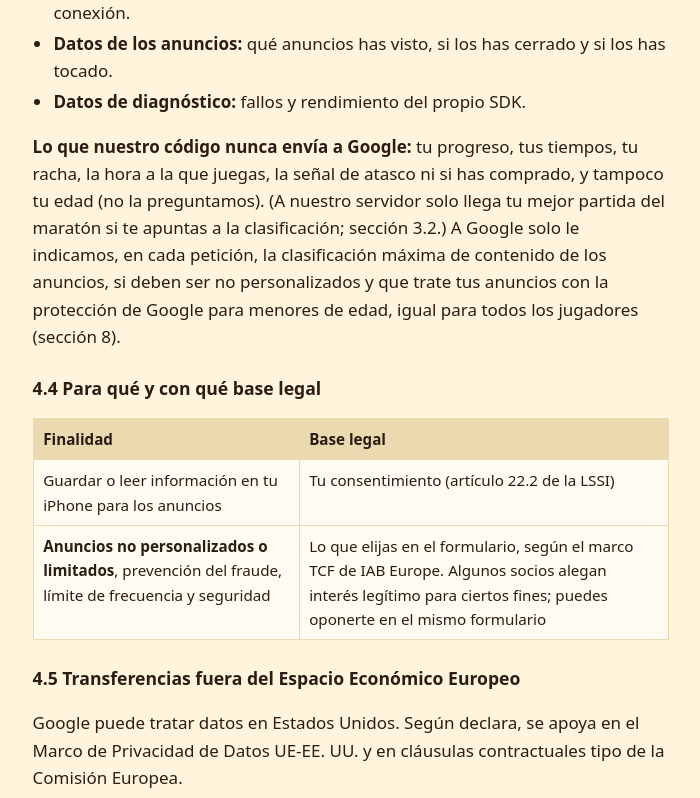
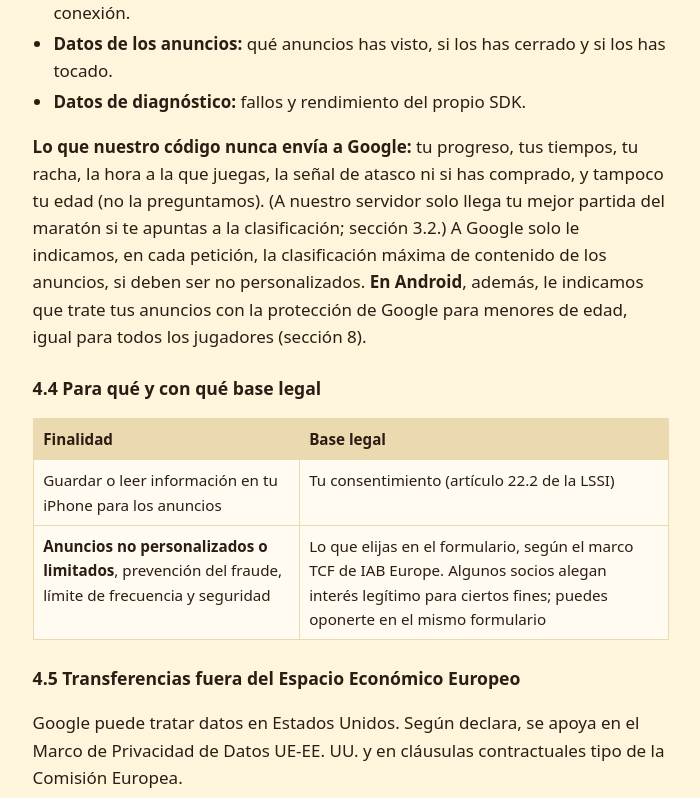
Before and after one commit to vsricardo97-ux/mosaico-web, a plain HTML site: page web/primera-linea/privacidad/index.html in a window 1280 px wide. Shown: the part 8022-8820 px from the top of the page, without its empty margins (289-989 px from the left). Drawn offline with Linux system fonts and the light colour scheme.

Commit message:
Política de Primera Línea: la señal de menores se limita a Android (iPhone aún no la manda)
Co-Authored-By: Claude Sonnet 5.5 <noreply@anthropic.com>
Claude-Session: https://claude.ai/code/session_01UbhEJmuHQrHn5apkTDSA7A

```diff
--- a/web/primera-linea/privacidad/index.html
+++ b/web/primera-linea/privacidad/index.html
@@ -173,7 +173,7 @@
     <li><strong>Datos de los anuncios:</strong> qué anuncios has visto, si los has cerrado y si los has tocado.</li>
     <li><strong>Datos de diagnóstico:</strong> fallos y rendimiento del propio SDK.</li>
   </ul>
-  <p><strong>Lo que nuestro código nunca envía a Google:</strong> tu progreso, tus tiempos, tu racha, la hora a la que juegas, la señal de atasco ni si has comprado, y tampoco tu edad (no la preguntamos). (A nuestro servidor solo llega tu mejor partida del maratón si te apuntas a la clasificación; sección 3.2.) A Google solo le indicamos, en cada petición, la clasificación máxima de contenido de los anuncios, si deben ser no personalizados y que trate tus anuncios con la protección de Google para menores de edad, igual para todos los jugadores (sección 8).</p>
+  <p><strong>Lo que nuestro código nunca envía a Google:</strong> tu progreso, tus tiempos, tu racha, la hora a la que juegas, la señal de atasco ni si has comprado, y tampoco tu edad (no la preguntamos). (A nuestro servidor solo llega tu mejor partida del maratón si te apuntas a la clasificación; sección 3.2.) A Google solo le indicamos, en cada petición, la clasificación máxima de contenido de los anuncios, si deben ser no personalizados. <strong>En Android</strong>, además, le indicamos que trate tus anuncios con la protección de Google para menores de edad, igual para todos los jugadores (sección 8).</p>
 
   <h3>4.4 Para qué y con qué base legal</h3>
   <div class="tabla">
```
Also changed, not shown: web/primera-linea/privacy/index.html (+1 -1 lines).
